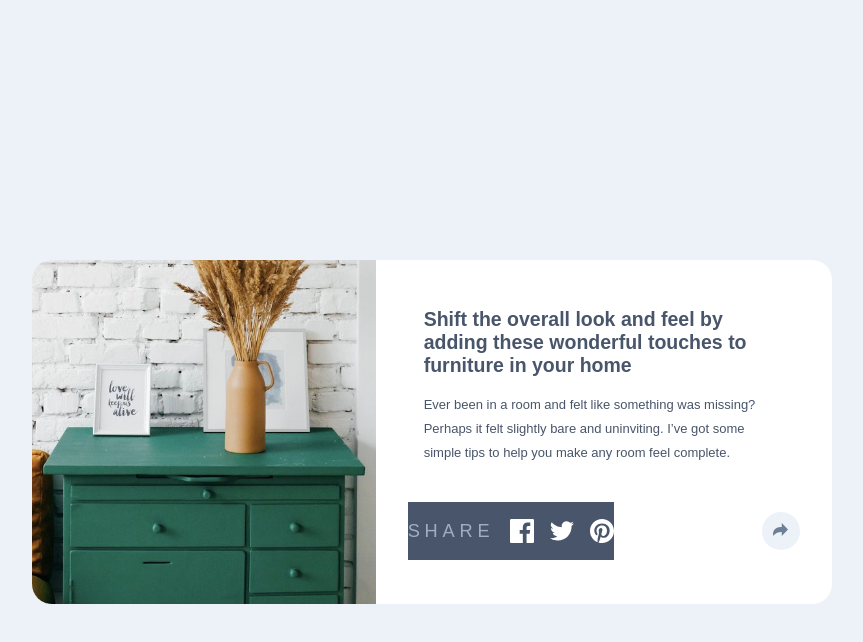
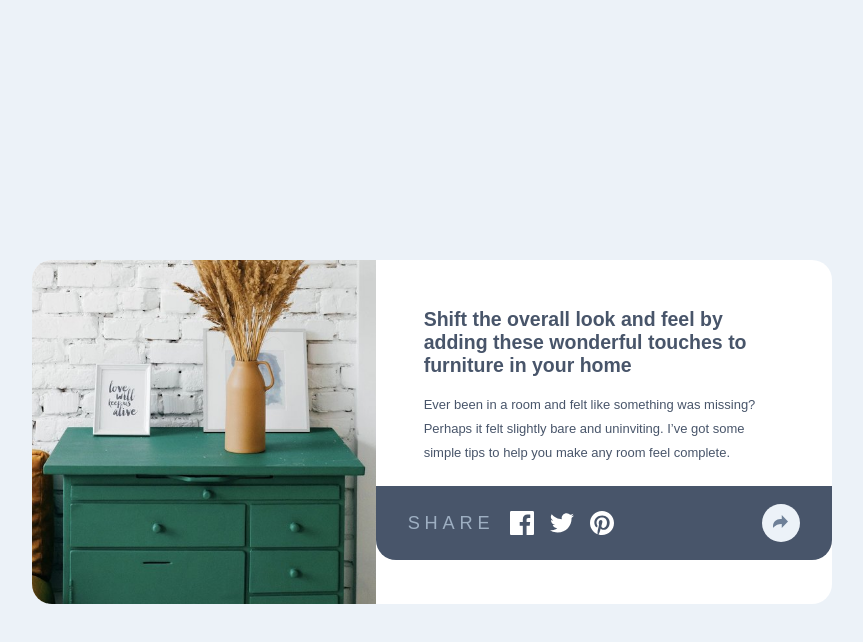
Before and after one commit to Charlie025x/article-preview-component-react.js, a React (Create React App) app: page / in a window 1280 px wide. Both pictures are taken after a click on the button 988 px from the left and 526 px from the top of the page. Shown: the top 642 px of the page, without its empty margins (208-1071 px from the left). Built offline with nearby package versions, Linux system fonts and the light colour scheme.

Commit message:
toggling showHide components with state and added background color to profile-activeShare-wrapper

```diff
--- /dev/null
+++ b/src/components/activeShare/activeShare.component.jsx
@@ -0,0 +1,18 @@
+import iconFacebook from '../images/icon-facebook.svg';
+import iconTwitter from '../images/icon-twitter.svg';
+import iconPinterest from '../images/icon-pinterest.svg';import React from "react";
+
+import "./activeShare.component.styles.scss";
+
+const ActiveShare = () => (
+    <div className="activeShare">
+        <div>
+            <p className="share">share</p>
+            <img className="platform-btn" src={ iconFacebook } alt=""/>
+            <img className="platform-btn" src={ iconTwitter } alt=""/>
+            <img className="platform-btn" src={ iconPinterest } alt=""/>
+        </div>
+    </div>
+)
+
+export default ActiveShare;
--- /dev/null
+++ b/src/components/activeShare/activeShare.component.styles.scss
@@ -0,0 +1,19 @@
+.activeShare {
+  display: flex;
+  // display: none;
+  align-items: center;
+  background-color: var(--dark-gray-blue);
+  color: var(--gray-blue);
+  letter-spacing: 0.3rem;
+  text-transform: uppercase;
+  font-size: 1.4em;
+  div {
+    display: contents;
+    margin-left: 2rem;
+  }
+}
+
+.activeShare .platform-btn {
+  margin-left: 1rem;
+  width: 1.5rem;
+}
--- a/src/components/post-profile-wrapper/post-profile-wrapper.component.jsx
+++ b/src/components/post-profile-wrapper/post-profile-wrapper.component.jsx
@@ -1,8 +1,7 @@
-import avatarMichell from '../images/avatar-michelle.jpg';
 import iconShare from '../images/icon-share.svg';
-import iconFacebook from '../images/icon-facebook.svg';
-import iconTwitter from '../images/icon-twitter.svg';
-import iconPinterest from '../images/icon-pinterest.svg';
+
+import ProfileContainer from '../profile-container/profile-container.component';
+import ActiveShare from '../activeShare/activeShare.component';
 
 import React from "react";
 
@@ -42,25 +41,10 @@ class PostProfileWrapper extends React.Component {
                     to help you make any room feel complete.
                     </p>
                 </div>
-                <div className="profile-activeShare-wrapper">
-                    {showHideProfileContainer && (
-                    <div className="profile-container">
-                        <img className="profile-picture" src={ avatarMichell } alt=""/>
-                        <div>
-                            <p className="username">Michelle Appleton</p>
-                            <p className="posted-date">28 Jun 2020</p>
-                        </div>
-                    </div>)}
+                <div className={`profile-activeShare-wrapper ${!showHideProfileContainer ? 'active-bg-color' : ''}`}>
+                    {showHideProfileContainer && <ProfileContainer/>}
 
-                    {!showHideProfileContainer && (
-                    <div className="activeShare">
-                        <div>
-                            <p className="share">share</p>
-                            <img className="platform-btn" src={ iconFacebook } alt=""/>
-                            <img className="platform-btn" src={ iconTwitter } alt=""/>
-                            <img className="platform-btn" src={ iconPinterest } alt=""/>
-                        </div>
-                    </div>)}
+                    {!showHideProfileContainer && <ActiveShare/>}
 
                     <button onClick={() => this.hideComponent('showHideProfileContainer')}><img src={ iconShare } alt=""/></button>
                 </div>
--- a/src/components/post-profile-wrapper/post-profile-wrapper.styles.scss
+++ b/src/components/post-profile-wrapper/post-profile-wrapper.styles.scss
@@ -1,6 +1,6 @@
 .post-container {
   padding: 2rem;
-  padding-bottom: 0;
+  padding-bottom: 0.5rem;
   h2 {
     font-weight: 700;
     color: var(--dark-gray-blue);
@@ -15,37 +15,13 @@
   display: flex;
   align-items: center;
   padding: 2rem;
-  padding-top: 1.5rem;
+  padding-top: 0.7rem;
+  border-radius: 0 0 20px 20px;
 }
 
-.profile-container {
-  display: flex;
-  flex-direction: row;
-  align-items: center;
-  // padding: 2rem;
-  // padding-bottom: 1.5rem;
-  // padding-top: 1.5rem;
-}
-
-.profile-picture {
-  border-radius: 50%;
-  margin-right: 1rem;
-  width: 3rem;
-  height: 3rem;
-}
-
-.username,
-.posted-date {
-  margin: 0;
-}
-
-.username {
-  color: var(--dark-gray-blue);
-  font-weight: 700;
-}
-
-.posted-date {
-  color: var(--gray-blue);
+.active-bg-color {
+  background-color: var(--dark-gray-blue);
+  padding: 0.5rem 2rem 0.5rem 2rem;
 }
 
 button {
@@ -56,29 +32,6 @@ button {
   background-color: var(--light-gray-blue);
   width: 2.4rem;
   height: 2.4rem;
-  &:active {
-    background-color: pink;
-  }
-}
-
-.activeShare {
-  display: flex;
-  // display: none;
-  align-items: center;
-  background-color: var(--dark-gray-blue);
-  color: var(--gray-blue);
-  letter-spacing: 0.3rem;
-  text-transform: uppercase;
-  font-size: 1.4em;
-  div {
-    display: contents;
-    margin-left: 2rem;
-  }
-}
-
-.activeShare .platform-btn {
-  margin-left: 1rem;
-  width: 1.5rem;
 }
 
 @media only screen and (min-width: 992px) {
--- /dev/null
+++ b/src/components/profile-container/profile-container.component.jsx
@@ -0,0 +1,17 @@
+import avatarMichell from '../images/avatar-michelle.jpg';
+
+import React from "react";
+
+import './proflie-container.component.styles.scss';
+
+const ProfileContainer = () => (
+    <div className="profile-container">
+        <img className="profile-picture" src={ avatarMichell } alt=""/>
+        <div>
+            <p className="username">Michelle Appleton</p>
+            <p className="posted-date">28 Jun 2020</p>
+        </div>
+    </div>
+)
+
+export default ProfileContainer;
--- /dev/null
+++ b/src/components/profile-container/proflie-container.component.styles.scss
@@ -0,0 +1,29 @@
+.profile-container {
+  display: flex;
+  flex-direction: row;
+  align-items: center;
+  // padding: 2rem;
+  // padding-bottom: 1.5rem;
+  // padding-top: 1.5rem;
+}
+
+.profile-picture {
+  border-radius: 50%;
+  margin-right: 1rem;
+  width: 3rem;
+  height: 3rem;
+}
+
+.username,
+.posted-date {
+  margin: 0;
+}
+
+.username {
+  color: var(--dark-gray-blue);
+  font-weight: 700;
+}
+
+.posted-date {
+  color: var(--gray-blue);
+}
```
